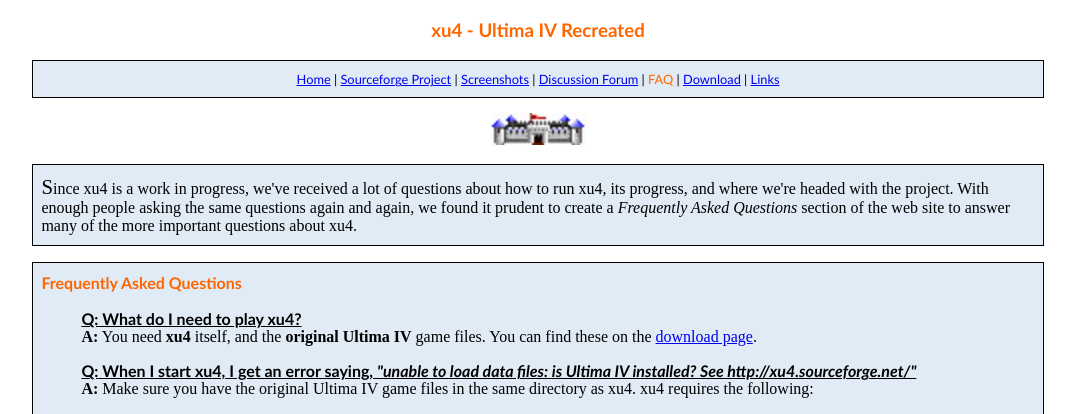
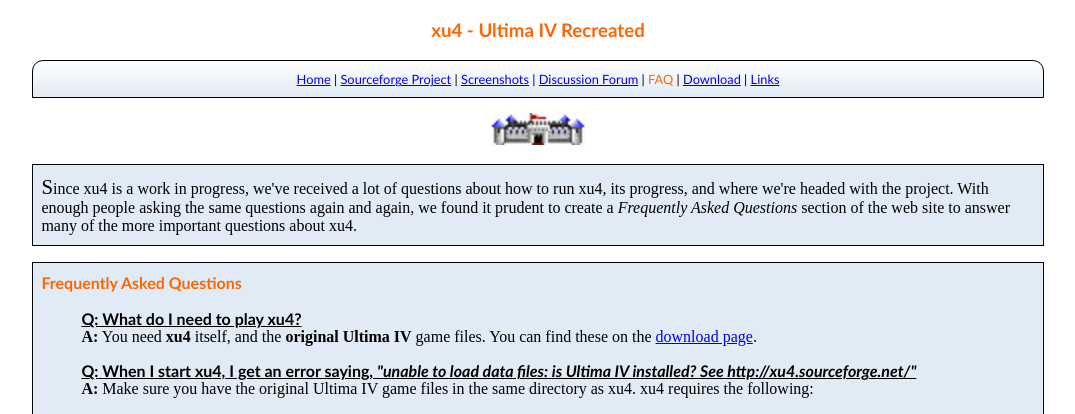
Before and after one commit to xu4-engine/web, a PHP site: page /faq.html in a window 1280 px wide. Shown: the top 414 px of the page, without its empty margins (102-1177 px from the left). Run offline with PHP 8.4, Linux system fonts and the light colour scheme.

Commit message:
xu4.css: Spruce up menu a bit.

```diff
--- a/css/xu4.css
+++ b/css/xu4.css
@@ -17,6 +17,8 @@ div {
 }
 
 .menu {
+    background-image: linear-gradient(white, #e0ebf5);
+    border-radius: 11px 11px 0px 0px;
     font-family: 'trebuchet ms','luxi sans',sans-serif;
     font-size: 80%;
     text-align: center;
```
